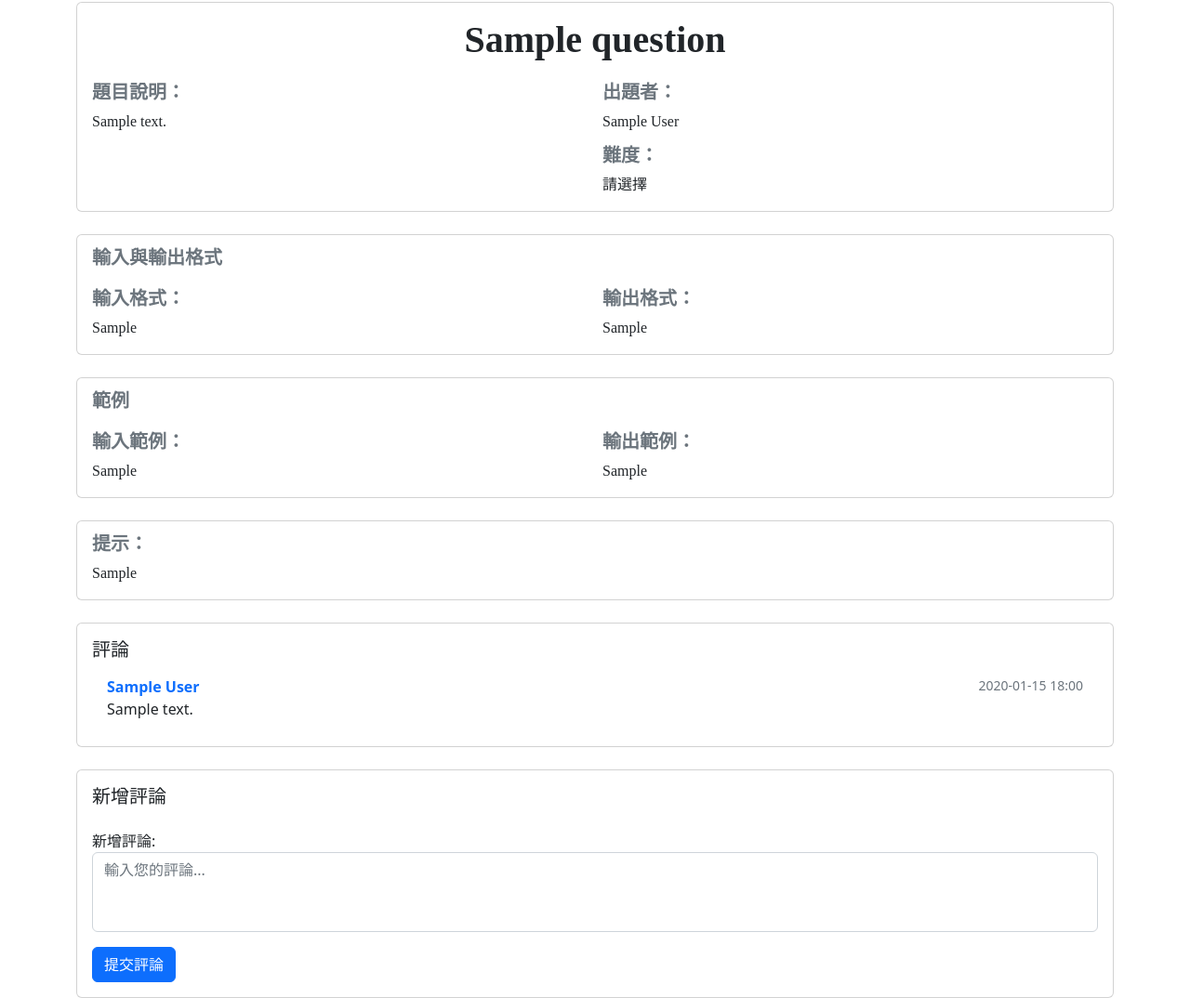
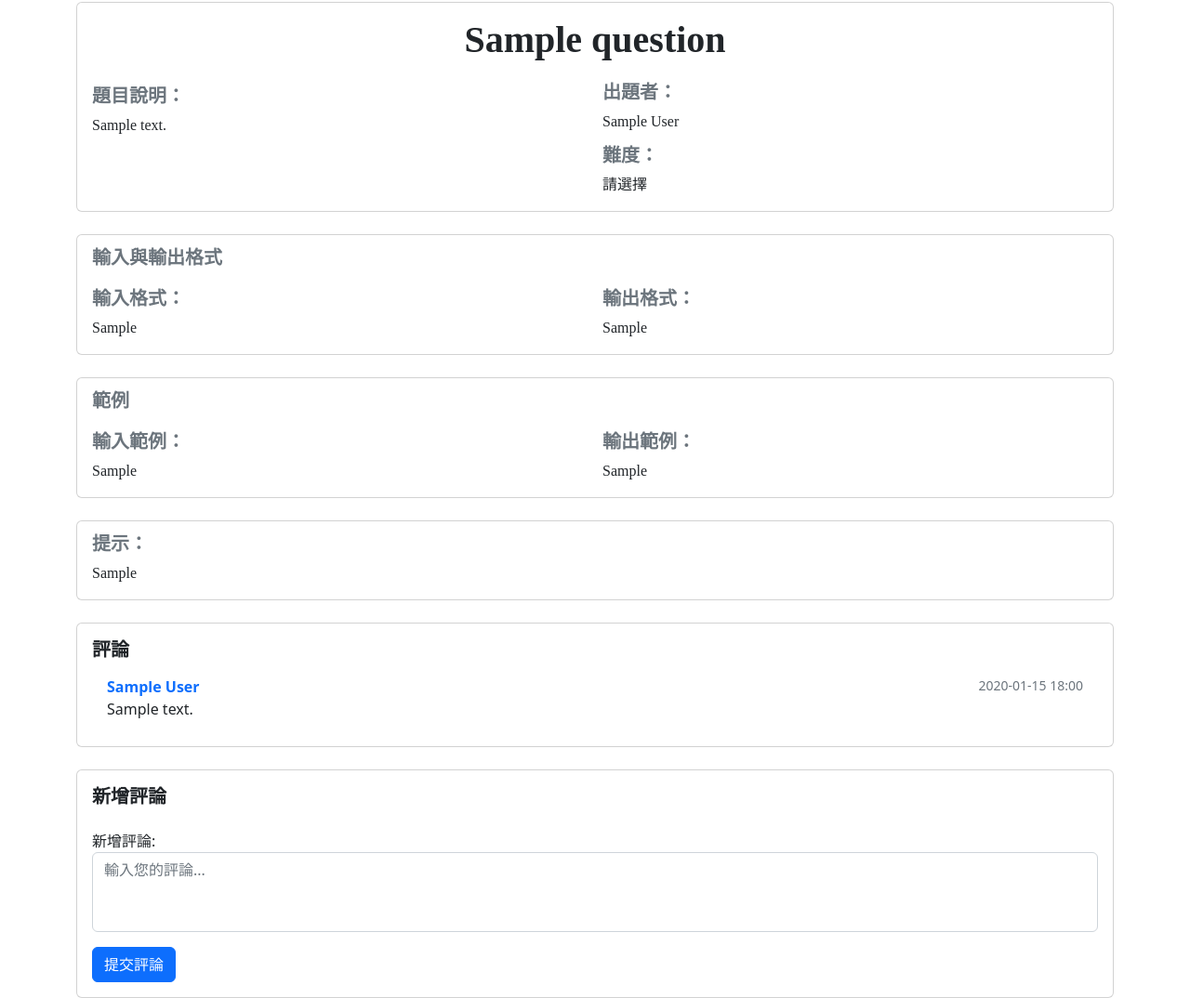
Before and after one commit to konentung/OnlineProgrammingPlatform, a Django app: page /question/1/ in a window 1280 px wide. Shown: the part 92-1166 px from the top of the page at 93% size. Run offline with Django 5.2, Linux system fonts and the light colour scheme; tables that the repository leaves empty hold one stand-in row (values such as "Sample post").

Commit message:
CODINGPJ-2 detail頁面 1. 將大部分相同的設定新增於style，並直接套用於前三個card。 2. 於grid的設定中新增區塊隨螢幕大小自動調整分布。 3. 使用 word-wrap: break-word; 和 overflow-wrap: break-word; 確保長文字不會破壞版面結構(僅套用前三個card內的文字)。

```diff
--- a/templates/questions/question_detail.html
+++ b/templates/questions/question_detail.html
@@ -2,55 +2,83 @@
 {% block title %}{{ question.title }}{% endblock %}
 {% block content %}
 <div class="container mt-4">
+    <style>
+        /* 動態調整佈局及文字換行設定 */
+        .content-grid {
+            display: grid;
+            grid-template-columns: repeat(auto-fit, minmax(300px, 1fr));
+            grid-template-rows: auto;
+            gap: 1rem;
+        }
+
+        .break-word {
+            word-wrap: break-word;
+            overflow-wrap: break-word;
+            white-space: pre-wrap;
+        }
+
+        .card-title, .card-text {
+            font-family: 微軟正黑體;
+        }
+
+        .card-title {
+            font-weight: bold;
+        }
+
+        .subtitle-bold {
+            font-weight: bold;
+        }
+    </style>
+
     <!-- 第一個區塊 -->
     <div class="card mb-4">
-        <div class="card-body" style="display: grid; grid-template-columns: 1fr 1fr; grid-template-rows: auto auto; gap: 1rem;">
+        <div class="card-body content-grid">
             <div style="grid-column: 1 / span 2; text-align: center;">
                 <h1 class="card-title" style="font-family:微軟正黑體; font-weight: bold;">{{ question.title }}</h1>
             </div>
             <div style="grid-column: 1;">
-                <h5 class="card-subtitle mb-2 text-muted" style="font-family:微軟正黑體; font-weight: bold;">題目說明：</h5>
-                <p class="card-text" style="font-family:微軟正黑體; font-size:12pt; white-space: pre-wrap;">{{ question.description }}</p>
+                <h5 class="subtitle-bold text-muted">題目說明：</h5>
+                <p class="card-text break-word">{{ question.description }}</p>
             </div>
             <div style="grid-column: 2;">
                 <h5 class="card-subtitle mb-2 text-muted" style="font-family:微軟正黑體; font-weight: bold;">出題者：</h5>
-                <p class="card-text" style="font-family:微軟正黑體; font-size:12pt;">{{ question.creator.name }}</p>
+                <p class="card-text break-word">{{ question.creator.name }}</p>
                 <h5 class="card-subtitle mb-2 text-muted" style="font-family:微軟正黑體; font-weight: bold;">難度：</h5>
-                <p class="card-text" style="font-family:微軟正黑體; font-size:12pt;">{{ question.get_difficulty_display }}</p>
+                <p class="card-text break-word">{{ question.get_difficulty_display }}</p>
             </div>
         </div>
     </div>
 
     <!-- 第二個區塊 -->
     <div class="card mb-4">
-        <div class="card-body" style="display: grid; grid-template-columns: 1fr 1fr; grid-template-rows: auto auto; gap: 1rem;">
+        <div class="card-body content-grid">
             <div style="grid-column: 1 / span 2;">
                 <h5 class="card-subtitle mb-2 text-muted" style="font-family:微軟正黑體; font-weight: bold;">輸入與輸出格式</h5>
             </div>
             <div style="grid-column: 1;">
                 <h5 class="card-subtitle mb-2 text-muted" style="font-family:微軟正黑體; font-weight: bold;">輸入格式：</h5>
-                <p class="card-text" style="font-family:微軟正黑體; font-size:12pt; white-space: pre-wrap;">{{ question.input_format }}</p>
+                <p class="card-text break-word">{{ question.input_format }}</p>
             </div>
             <div style="grid-column: 2;">
                 <h5 class="card-subtitle mb-2 text-muted" style="font-family:微軟正黑體; font-weight: bold;">輸出格式：</h5>
-                <p class="card-text" style="font-family:微軟正黑體; font-size:12pt; white-space: pre-wrap;">{{ question.output_format }}</p>
+                <p class="card-text break-word">{{ question.output_format }}</p>
             </div>
         </div>
     </div>
 
     <!-- 第三個區塊 -->
     <div class="card mb-4">
-        <div class="card-body" style="display: grid; grid-template-columns: 1fr 1fr; grid-template-rows: auto auto; gap: 1rem;">
+        <div class="card-body content-grid">
             <div style="grid-column: 1 / span 2;">
                 <h5 class="card-subtitle mb-2 text-muted" style="font-family:微軟正黑體; font-weight: bold;">範例</h5>
             </div>
             <div style="grid-column: 1;">
                 <h5 class="card-subtitle mb-2 text-muted" style="font-family:微軟正黑體; font-weight: bold;">輸入範例：</h5>
-                <p class="card-text" style="font-family:微軟正黑體; font-size:12pt; white-space: pre-wrap;">{{ question.input_example }}</p>
+                <p class="card-text break-word">{{ question.input_example }}</p>
             </div>
             <div style="grid-column: 2;">
                 <h5 class="card-subtitle mb-2 text-muted" style="font-family:微軟正黑體; font-weight: bold;">輸出範例：</h5>
-                <p class="card-text" style="font-family:微軟正黑體; font-size:12pt; white-space: pre-wrap;">{{ question.output_example }}</p>
+                <p class="card-text break-word">{{ question.output_example }}</p>
             </div>
         </div>
     </div>
@@ -59,7 +87,7 @@
     <div class="card mb-4">
         <div class="card-body">
             <h5 class="card-subtitle mb-2 text-muted" style="font-family:微軟正黑體; font-weight: bold;">提示：</h5>
-            <p class="card-text" style="font-family:微軟正黑體; font-size:12pt; white-space: pre-wrap;">{{ question.hint }}</p>
+            <p class="card-text break-word">{{ question.hint }}</p>
         </div>
     </div>
 
```
